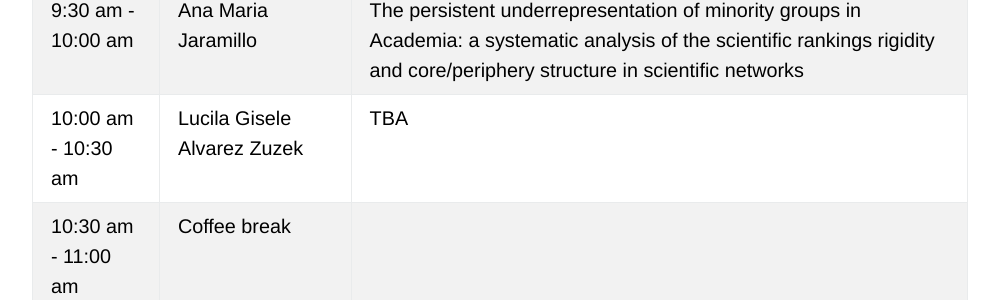
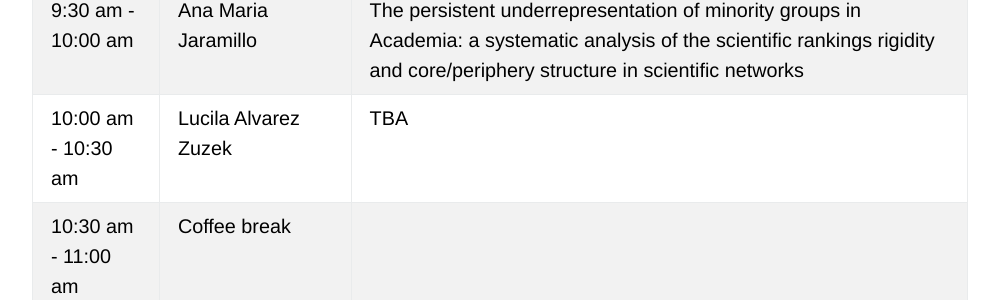
Before and after one commit to netscisci/netscisci.github.io, a Jekyll site: the page built from schedule.md, in a window 1280 px wide and 900 px high, scrolled down 654 px. Shown: the part 153-453 px from the top of the window, without its empty margins (140-1139 px from the left). Built offline with Jekyll 4.4.1, drawn with Linux system fonts in a browser that asks for light colours; some web fonts are replaced; our own code applies the rules of GitHub Pages for plain Markdown files.

Commit message:
Update schedule.md

```diff
--- a/schedule.md
+++ b/schedule.md
@@ -12,7 +12,7 @@ layout: default
 |:----------- |:----------- |:----------- |
 | 9:00 am - 9:30 am | Vincent Traag |Opening remarks|
 | 9:30 am - 10:00 am   | Ana Maria Jaramillo |The persistent underrepresentation of minority groups in Academia: a systematic analysis of the scientific rankings rigidity and core/periphery structure in scientific networks|
-| 10:00 am - 10:30 am  | Lucila Gisele Alvarez Zuzek |TBA|
+| 10:00 am - 10:30 am  | Lucila Alvarez Zuzek |TBA|
 | 10:30 am - 11:00 am  | Coffee break ||
 | 11:00 am - 11:30 am  | TBD |TBA|
 | 11:30 am - 11:50 pm  | Bas Hofstra |Limits to Gender Equity in Science Communication|
```
